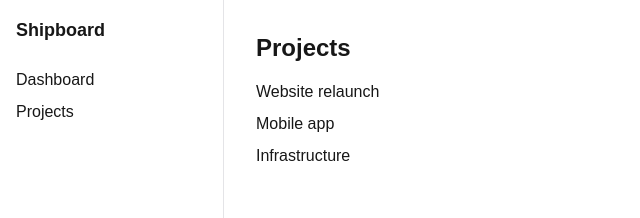
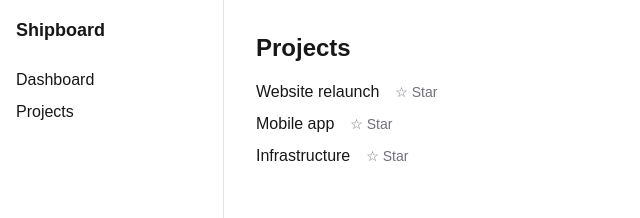
Before and after one commit to morfidon/shipboard, a Next.js app: page /projects in a window 1280 px wide. Shown: the top 218 px of the page, without its empty margins (0-640 px from the left). Built offline with nearby package versions, Linux system fonts and the light colour scheme.

Commit message:
Add a star button as a Client Component

```diff
--- a/app/(app)/projects/page.tsx
+++ b/app/(app)/projects/page.tsx
@@ -1,4 +1,5 @@
 import Link from "next/link";
+import { StarButton } from "@/components/star-button";
 import { getProjects } from "@/lib/data";
 
 export default async function ProjectsPage() {
@@ -9,10 +10,11 @@ export default async function ProjectsPage() {
       <h1 className="text-2xl font-bold">Projects</h1>
       <ul className="mt-4 flex flex-col gap-2">
         {projects.map((project) => (
-          <li key={project.id}>
+          <li key={project.id} className="flex items-center gap-4">
             <Link href={`/projects/${project.id}`} className="hover:underline">
               {project.name}
             </Link>
+            <StarButton />
           </li>
         ))}
       </ul>
--- /dev/null
+++ b/components/star-button.tsx
@@ -0,0 +1,17 @@
+"use client";
+
+import { useState } from "react";
+
+export function StarButton() {
+  const [starred, setStarred] = useState(false);
+
+  return (
+    <button
+      onClick={() => setStarred(!starred)}
+      aria-pressed={starred}
+      className="text-sm text-zinc-500 hover:text-zinc-900 dark:hover:text-zinc-100"
+    >
+      {starred ? "★ Starred" : "☆ Star"}
+    </button>
+  );
+}
```
